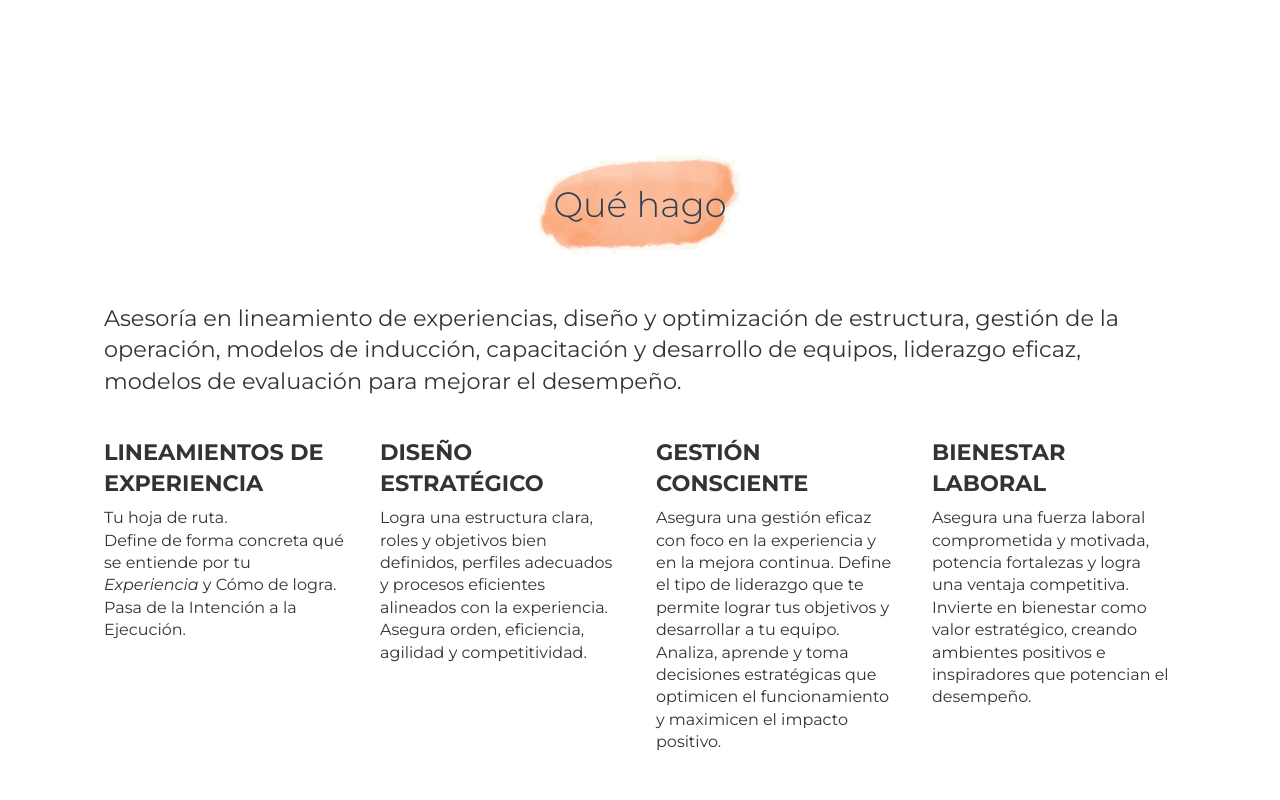
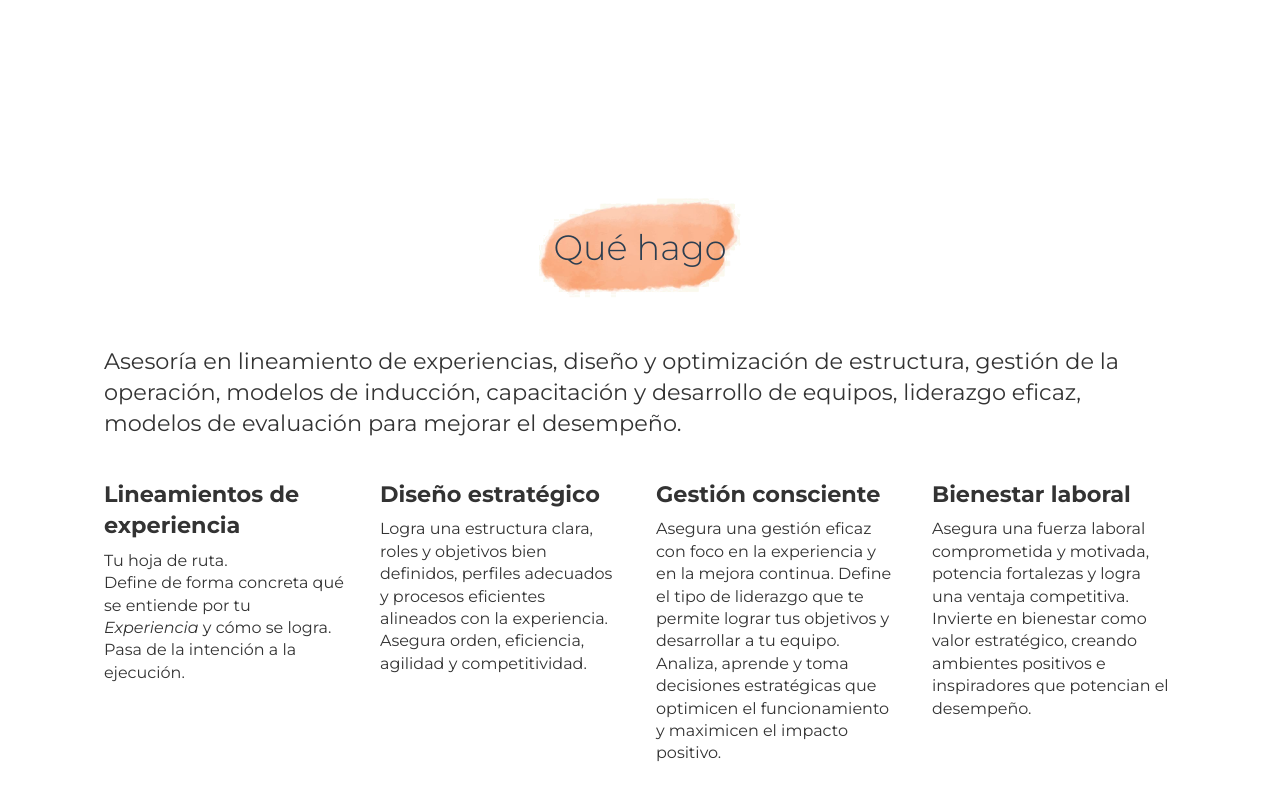
Before and after one commit to gibacache/mopi-cl, a plain HTML site: page public/index.html in a window 1280 px wide. Shown: the part 3892-4692 px from the top of the page. Drawn offline with Linux system fonts and the light colour scheme.

Commit message:
text changes

```diff
--- a/public/index.html
+++ b/public/index.html
@@ -90,8 +90,8 @@
         </section>
 
         <section class="section">
-            <p class="text-medium">MODELO DE OPERACIÓN INTEGRAL INTERDEPENDIENTE</p>
-            <p class="text-medium"><br>Cuando la operación se concibe como un sistema integral e
+            <p class="text-large">Modelo de operación integral interdependiente</p>
+            <p class="text-medium">Cuando la operación se concibe como un sistema integral e
                 interdependiente, cada elemento y cada etapa se entiende, se
                 alinea y se articula en torno a un mismo propósito: la
                 experiencia.
@@ -144,22 +144,22 @@
             <p class="text-medium">Asesoría en lineamiento de experiencias, diseño y optimización de estructura, gestión de la operación, modelos de inducción, capacitación y desarrollo de equipos, liderazgo eficaz, modelos de evaluación para mejorar el desempeño.<br><br></p>
             <div class="grid">
                 <div>
-                    <p class="text-medium"><strong>LINEAMIENTOS DE EXPERIENCIA</strong></p>
+                    <p class="text-medium"><strong>Lineamientos de experiencia</strong></p>
                     <p class="text-small">
                         Tu hoja de ruta.<br>
-                        Define de forma concreta qué se entiende por tu <em>Experiencia</em> y Cómo de logra.
-                        Pasa de la Intención a la Ejecución.
+                        Define de forma concreta qué se entiende por tu <em>Experiencia</em> y cómo se logra.
+                        Pasa de la intención a la ejecución.
                     </p>
                 </div>
                 <div>
-                    <p class="text-medium"><strong>DISEÑO ESTRATÉGICO</strong></p>
+                    <p class="text-medium"><strong>Diseño estratégico</strong></p>
                     <p class="text-small">
                         Logra una estructura clara, roles y objetivos bien definidos, perfiles adecuados y procesos eficientes alineados con la experiencia.
                         Asegura orden, eficiencia, agilidad y competitividad.
                     </p>
                 </div>
                 <div>
-                    <p class="text-medium"><strong>GESTIÓN CONSCIENTE</strong></p>
+                    <p class="text-medium"><strong>Gestión consciente</strong></p>
                     <p class="text-small">
                         Asegura una gestión eficaz con foco en la experiencia y en la mejora continua.
                         Define el tipo de liderazgo que te permite lograr tus objetivos y desarrollar a tu equipo.
@@ -167,7 +167,7 @@
                     </p>
                 </div>
                 <div>
-                    <p class="text-medium"><strong>BIENESTAR LABORAL</strong></p>
+                    <p class="text-medium"><strong>Bienestar laboral</strong></p>
                     <p class="text-small">
                         Asegura una fuerza laboral comprometida y motivada, potencia fortalezas y logra una ventaja competitiva.
                         Invierte en bienestar como valor estratégico, creando ambientes positivos e inspiradores que potencian el desempeño.
```
